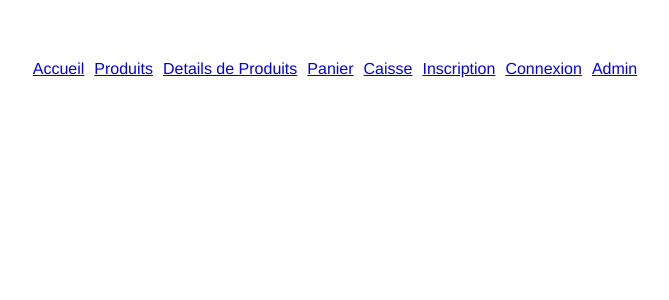
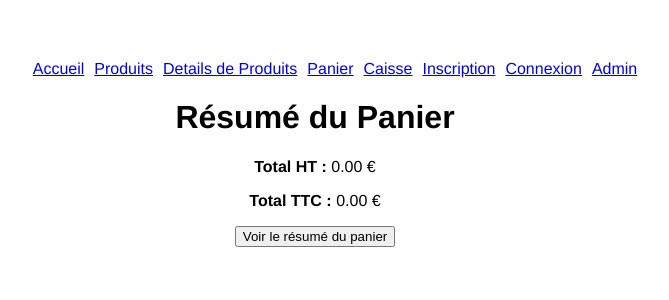
Before and after one commit to momand1/Web-wares, a Vue app: page /CheckoutPage in a window 1280 px wide. Shown: the top 300 px of the page, without its empty margins (325-994 px from the left). Built offline with nearby package versions, Linux system fonts and the light colour scheme.

Commit message:
panier et resum panier

```diff
--- a/src/App.vue
+++ b/src/App.vue
@@ -6,8 +6,8 @@
         <li><router-link to="/">Accueil</router-link></li>
         <li><router-link to="/ProductsListPage">Produits</router-link></li>
         <li><router-link to="/ProductDetails">Details de Produits</router-link></li>
-        <li><router-link to="/cart">Panier</router-link></li>
-        <li><router-link to="/checkout">Caisse</router-link></li>
+        <li><router-link to="/CartPage">Panier</router-link></li>
+        <li><router-link to="/CheckoutPage">Caisse</router-link></li>
         <li><router-link to="/signup">Inscription</router-link></li>
         <li><router-link to="/login">Connexion</router-link></li>
         <li><router-link to="/admin">Admin</router-link></li>
--- /dev/null
+++ b/src/components/CartItem.vue
@@ -0,0 +1,37 @@
+<template>
+  <tr>
+    <td>{{ item.name }}</td>
+    <td>{{ item.quantity }}</td>
+    <td>{{ item.priceHT }} €</td>
+    <td>{{ (item.priceHT * item.quantity).toFixed(2) }} €</td>
+    <td>
+      <button @click="removeFromCart(item.id)">Retirer</button>
+    </td>
+  </tr>
+</template>
+
+<script>
+export default {
+  props: {
+    item: {
+      type: Object,
+      required: true
+    }
+  },
+  methods: {
+    removeFromCart(productId) {
+      this.$emit('remove-from-cart', productId);
+    }
+  }
+};
+</script>
+
+<style scoped>
+button {
+  background-color: red;
+  color: white;
+  border: none;
+  padding: 5px 10px;
+  cursor: pointer;
+}
+</style>
--- a/src/components/OrderSummary.vue
+++ b/src/components/OrderSummary.vue
@@ -0,0 +1,31 @@
+<!-- src/components/OrderSummary.vue -->
+<template>
+  <div class="order-summary">
+    <p><strong>Total HT :</strong> {{ totalHT }} €</p>
+    <p><strong>Total TTC :</strong> {{ totalTTC }} €</p>
+    <router-link to="/CheckoutPage">
+      <button>Voir le résumé du panier</button>
+    </router-link>
+  </div>
+</template>
+
+<script>
+export default {
+  props: {
+    totalHT: {
+      type: Number,
+      required: true
+    },
+    totalTTC: {
+      type: Number,
+      required: true
+    }
+  }
+};
+</script>
+
+<style scoped>
+.order-summary {
+  margin-top: 20px;
+}
+</style>
--- a/src/router/index.js
+++ b/src/router/index.js
@@ -15,8 +15,8 @@ const router = createRouter({
     { path: '/', component: LandingPage },
     { path: '/ProductsListPage', component: ProductsListPage },
     { path: '/ProductDetails', component: ProductDetails },
-    { path: '/cart', component: CartPage },
-    { path: '/checkout', component: CheckoutPage },
+    { path: '/CartPage', component: CartPage },
+    { path: '/CheckoutPage', component: CheckoutPage },
     { path: '/signup', component: SignupPage },
     { path: '/login', component: LoginPage },
     { path: '/admin', component: AdminDashboard }
--- a/src/store/index.js
+++ b/src/store/index.js
@@ -1,6 +1,9 @@
 import Vuex from 'vuex';
+
+
 export default new Vuex.Store({
-  state: { //state is for getting data from the store
+state: {
+   //state is for getting data from the store
     // categories: [
     //   { id: 1, name: 'Mobilier d\'intérieur' },
     //   { id: 2, name: 'Luminaires' },
@@ -83,7 +86,12 @@ export default new Vuex.Store({
         state.cart.push({ ...product, quantite: 1 });
       } //if the item is already in the cart, increase the quantity by 1 else add the item to the cart
     },
-
+    REMOVE_FROM_CART(state, productId) {
+      state.cart = state.cart.filter(item => item.id !== productId);
+    },
+    CLEAR_CART(state) {
+      state.cart = [];
+    }
   },
   actions: { //actions is for making asynchronous changes in state such as fetching data from an API
   },
@@ -91,6 +99,14 @@ export default new Vuex.Store({
     produits: state => state.produits,
     totalItemsInCart(state) {
       return state.cart.reduce((sum, item) => sum + item.quantite, 0); //this will return the total number of items in the cart
+    },
+    cartItems: state => state.cart,
+    cartTotalHT: state => {
+      return state.cart.reduce((total, item) => total + item.priceHT * item.quantity, 0).toFixed(2);
+    },
+    cartTotalTTC: (state, getters) => {
+      const taxRate = 1.20; // Taxe de 20%
+      return (getters.cartTotalHT * taxRate).toFixed(2);
     }
   }
 });
--- a/src/views/CartPage.vue
+++ b/src/views/CartPage.vue
@@ -1,5 +1,50 @@
+<!-- src/views/CartPage.vue -->
 <template>
-    <div>
-      <h1>Panier</h1>
+  <div class="cart-page">
+    <h1>Mon Panier</h1>
+
+    <!-- Afficher les produits -->
+    <div v-for="product in products" :key="product.id">
+      <ProductCard :product="product" @add-to-cart="addToCart" />
     </div>
-  </template>
+
+    <!-- Résumé du panier -->
+    <OrderSummary :totalHT="cartTotalHT" :totalTTC="cartTotalTTC" />
+  </div>
+</template>
+
+<script>
+import ProductCard from '@/components/ProductCard.vue';
+import OrderSummary from '@/components/OrderSummary.vue';
+import { mapGetters, mapMutations } from 'vuex';
+
+export default {
+  components: {
+    ProductCard,
+    OrderSummary
+  },
+  data() {
+    return {
+      products: [
+        { id: 1, name: 'Produit A', priceHT: 10.0 },
+        { id: 2, name: 'Produit B', priceHT: 20.0 }
+      ]
+    };
+  },
+  computed: {
+    ...mapGetters(['cartTotalHT', 'cartTotalTTC'])
+  },
+  methods: {
+    ...mapMutations(['ADD_TO_CART']),
+    addToCart(product) {
+      this.ADD_TO_CART(product);
+    }
+  }
+};
+</script>
+
+<style scoped>
+.cart-page {
+  margin: 20px;
+}
+</style>
--- a/src/views/CheckoutPage.vue
+++ b/src/views/CheckoutPage.vue
@@ -1,5 +1,45 @@
+<!-- src/views/CheckoutPage.vue -->
 <template>
-    <div>
-      <h1>Panier checkout</h1>
-    </div>
-  </template>
+  <div class="checkout-page">
+    <h1>Résumé du Panier</h1>
+    <table v-if="cartItems.length > 0">
+      <thead>
+        <tr>
+          <th>Produit</th>
+          <th>Quantité</th>
+          <th>Total HT</th>
+          <th>Total TTC</th>
+        </tr>
+      </thead>
+      <tbody>
+        <tr v-for="item in cartItems" :key="item.id">
+          <td>{{ item.name }}</td>
+          <td>{{ item.quantity }}</td>
+          <td>{{ (item.priceHT * item.quantity).toFixed(2) }} €</td>
+          <td>{{ (item.priceHT * item.quantity * 1.20).toFixed(2) }} €</td>
+        </tr>
+      </tbody>
+    </table>
+    <OrderSummary :totalHT="cartTotalHT" :totalTTC="cartTotalTTC" />
+  </div>
+</template>
+
+<script>
+import OrderSummary from '@/components/OrderSummary.vue';
+import { mapGetters } from 'vuex';
+
+export default {
+  components: {
+    OrderSummary
+  },
+  computed: {
+    ...mapGetters(['cartItems', 'cartTotalHT', 'cartTotalTTC'])
+  }
+};
+</script>
+
+<style scoped>
+.checkout-page {
+  margin: 20px;
+}
+</style>
```
